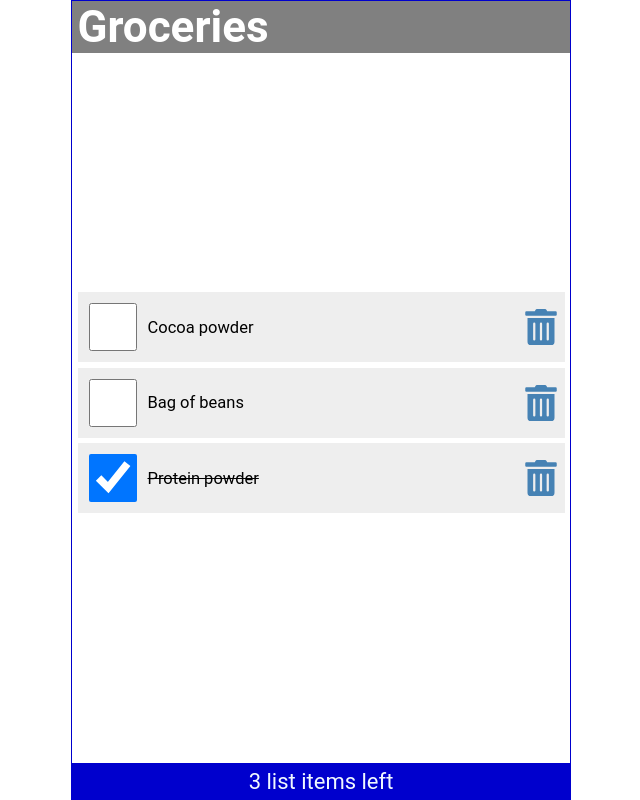
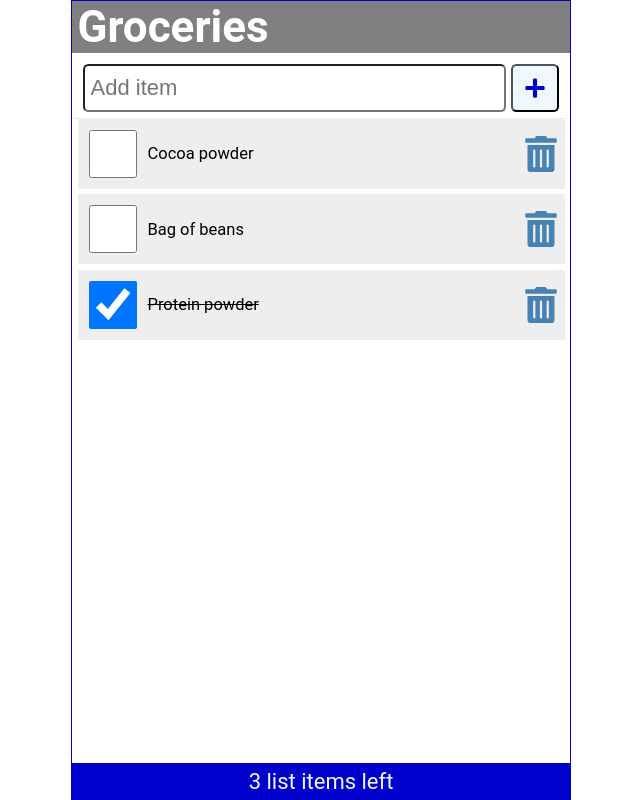
Before and after one commit to darkkennn/Code, a React (Create React App) app in the folder Learn/learningReact/basics/: page / in a window 1280 px wide. Shown: the whole page, without its empty margins (319-959 px from the left). Built offline with nearby package versions, Linux system fonts and the light colour scheme; the HTML template or start-up script is replaced by a standard one.

Commit message:
Adding a component to add items in our list

```diff
--- /dev/null
+++ b/Learn/learningReact/basics/src/AddItem.js
@@ -0,0 +1,26 @@
+import { FaPlus } from "react-icons/fa"
+
+const AddItem = () => {
+  return (
+    <form className='addForm'>
+        <label htmlFor = 'addItem'> Add Item</label>
+        <input
+            autoFocus
+            id= 'addItem'
+            type = 'text'
+            placeholder='Add item'
+            required
+        />
+        <button
+            type = 'submit'
+            aria-label='Add Item'
+        >
+        <FaPlus
+
+        />
+        </button>
+    </form>
+  )
+}
+
+export default AddItem
--- a/Learn/learningReact/basics/src/App.js
+++ b/Learn/learningReact/basics/src/App.js
@@ -2,6 +2,7 @@
 import Content from './Content';
 import Footer from './Footer';
 import { useState } from 'react';
+import AddItem from './AddItem';
 
 function App() {
   const[items, setItems] = useState([
@@ -37,6 +38,7 @@
   return (
     <div className="App">
       <Header title = 'Groceries'/>
+      <AddItem />
       <Content
         items = {items}
         handleCheck = {handleCheck}
--- a/Learn/learningReact/basics/src/index.css
+++ b/Learn/learningReact/basics/src/index.css
@@ -44,7 +44,7 @@
   display: flex;
   flex-direction: column;
   flex-grow: 1;
-  justify-content: center;
+  justify-content: flex-start;
   align-items: center;
   overflow-y: auto;
 }
@@ -116,3 +116,70 @@
   color: red;
   outline: none;
 }
+
+.addForm {
+  width: 100%;
+  display: flex;
+  justify-content: flex-start;
+  margin: 0.5rem 0 0;
+  padding: 0 0.5rem 0.25rem;
+  border-bottom: 1px solid #eee;
+}
+
+.addForm label {
+  position: absolute;
+  left: -99999px;
+}
+
+.addForm input[type='text'] {
+  flex-grow: 1;
+  max-width: calc(100% - 50px);
+  min-height: 48px;
+  font-size: 1rem;
+  padding: 0.25rem;
+  border-radius: 0.25rem;
+  margin-right: 0.25rem;
+  outline: none;
+}
+
+button {
+  height: 48px;
+  min-width: 48px;
+  border-radius: 0.25rem;
+  padding: 0.5rem;
+  font-size: 1rem;
+  background-color: aliceblue;
+  color: mediumblue;
+  cursor: pointer;
+}
+
+button:focus,
+button:hover {
+  color: white;
+  background-color: limegreen;
+  outline: none;
+}
+
+.searchForm {
+  width: 100%;
+  display: flex;
+  justify-content: flex-start;
+  margin: 0.25rem 0 0;
+  padding: 0 0.5rem 0.25rem;
+  border-bottom: 1px solid #eee;
+}
+
+.searchForm label {
+  position: absolute;
+  left: -99999px;
+}
+
+.searchForm input[type='text'] {
+  flex-grow: 1;
+  max-width: 100%;
+  min-height: 48px;
+  font-size: 1rem;
+  padding: 0.25rem;
+  border-radius: 0.25rem;
+  outline: none;
+}
```
